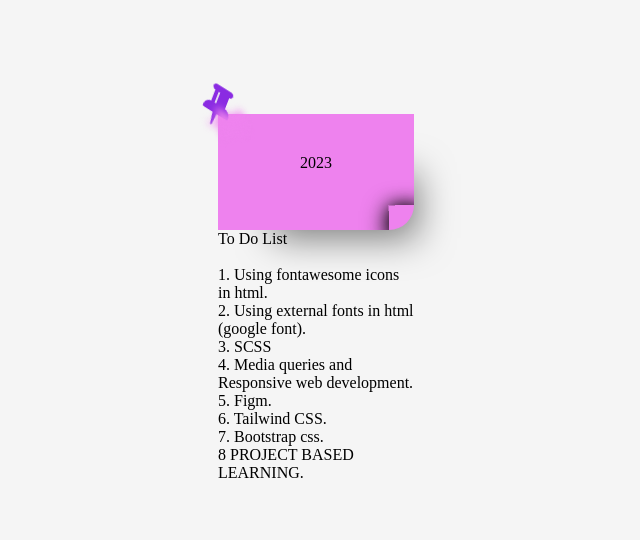
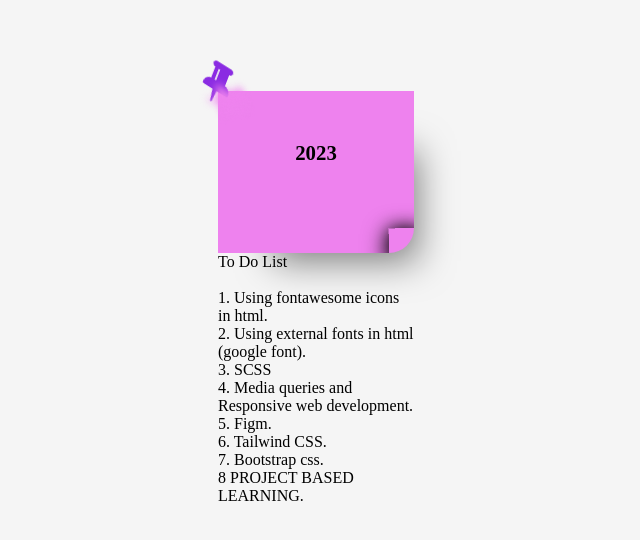
Before and after one commit to Herzel07/Project1, a plain HTML site: page creating stickyNotes/index.html in a window 1280 px wide. Shown: the part 102-642 px from the top of the page, without its empty margins (324-964 px from the left). Drawn offline with Linux system fonts and the light colour scheme.

Commit message:
StickyNotes

```diff
--- a/creating stickyNotes/style.css
+++ b/creating stickyNotes/style.css
@@ -80,6 +80,18 @@
     box-shadow: 2px 2px 18px rgba(0,0,0.5);
 }
 
-.date{
+.date-box .date{
+display: inline-block;
+font-weight: bold;
+font-size: 1.3em;
+padding: 10px 0;
 
 }
+
+.date-box .icon{
+    padding: 10px 0;
+}
+
+.date-box .icon img{
+
+}
```
